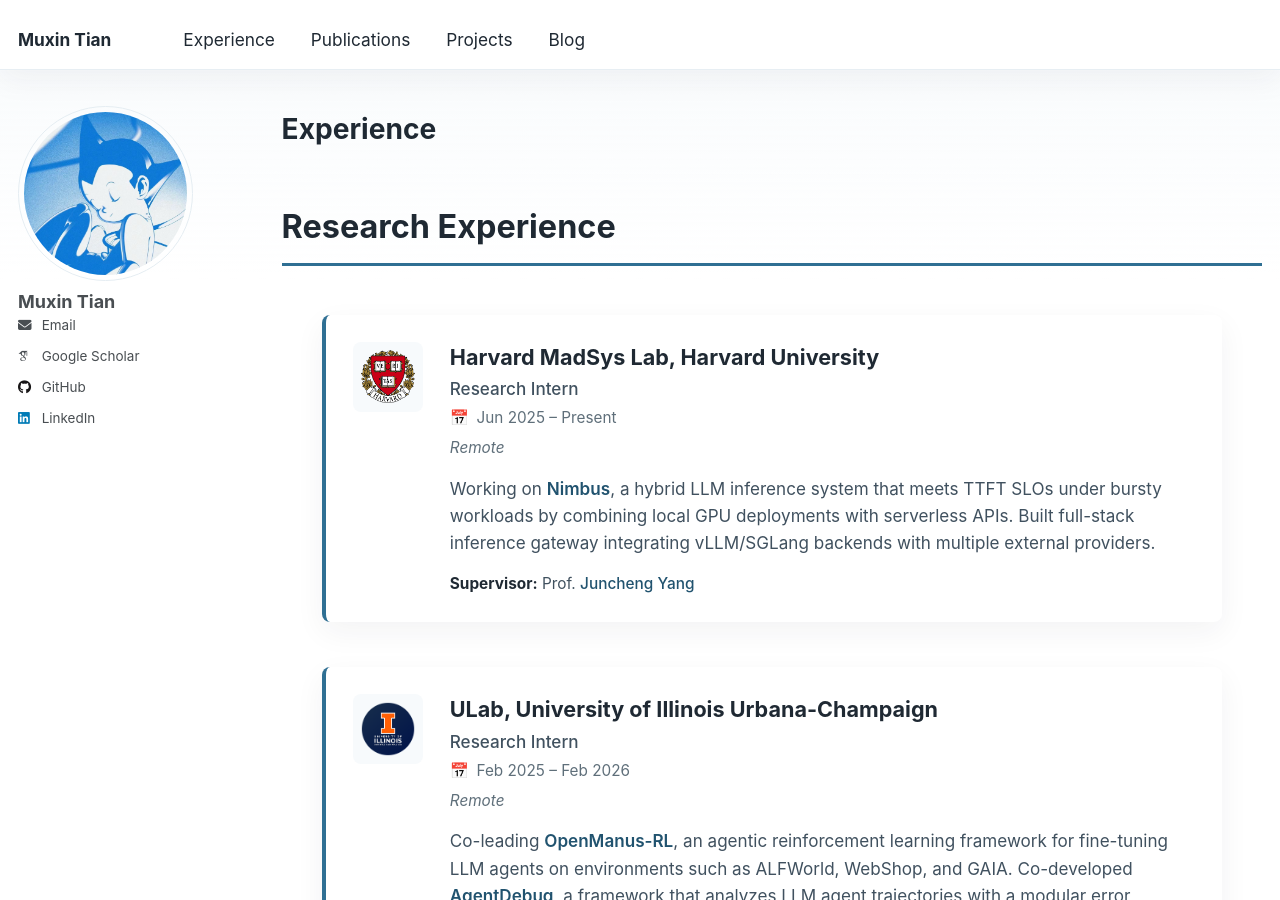
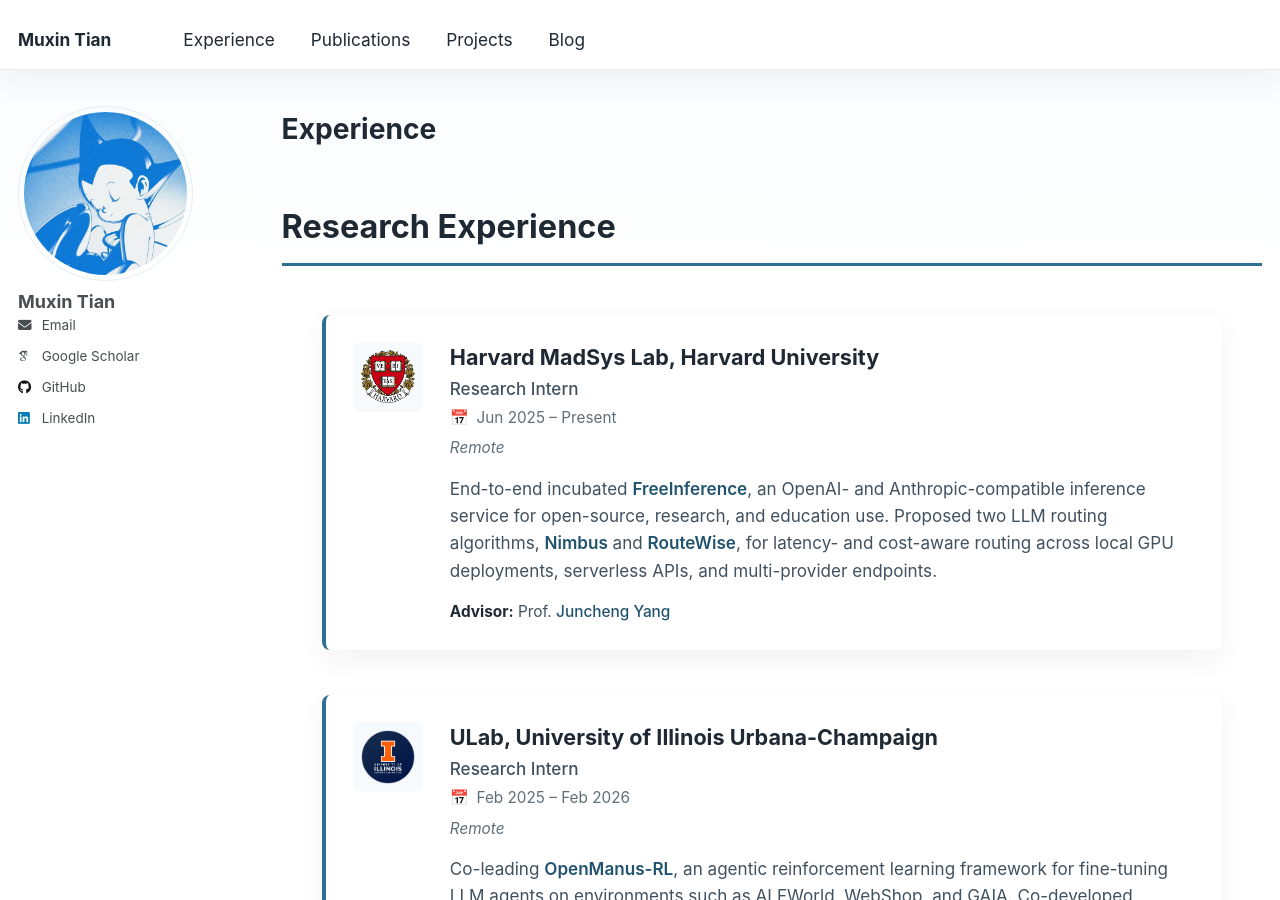
Before and after one commit to realtmxi/realtmxi.github.io, a Jekyll site: the page built from _pages/research.md, in a window 1280 px wide and 900 px high. Built offline with Jekyll 4.4.1, drawn with Linux system fonts in a browser that asks for light colours; some web fonts are replaced; some of the changed text lies outside the part shown.

Commit message:
Update experience entries

```diff
--- a/_pages/research.md
+++ b/_pages/research.md
@@ -301,10 +301,10 @@
     </div>
     <div class="research-content">
       <div class="research-description">
-        Working on <span class="project-name"><a href="https://github.com/HarvardSys/hybridInference" target="_blank">Nimbus</a></span>, a hybrid LLM inference system that meets TTFT SLOs under bursty workloads by combining local GPU deployments with serverless APIs. Built full-stack inference gateway integrating vLLM/SGLang backends with multiple external providers.
+        End-to-end incubated <span class="project-name"><a href="https://freeinference.org/" target="_blank" rel="noopener noreferrer">FreeInference</a></span>, an OpenAI- and Anthropic-compatible inference service for open-source, research, and education use. Proposed two LLM routing algorithms, <span class="project-name"><a href="https://github.com/HarvardSys/hybridInference" target="_blank">Nimbus</a></span> and <span class="project-name"><a href="https://github.com/HarvardMadSys/RouteWise" target="_blank" rel="noopener noreferrer">RouteWise</a></span>, for latency- and cost-aware routing across local GPU deployments, serverless APIs, and multi-provider endpoints.
       </div>
       <div class="advisor-info">
-        <strong>Supervisor:</strong> Prof. <a href="https://junchengyang.com/">Juncheng Yang</a>
+        <strong>Advisor:</strong> Prof. <a href="https://junchengyang.com/">Juncheng Yang</a>
       </div>
     </div>
   </div>
@@ -383,7 +383,6 @@
 
 <div class="research-container">
 
-<!--
 <div class="research-entry">
   <div class="research-logo">
     <img src="/images/logos/03_Tencent_English-logo.avif" alt="Tencent" loading="lazy" decoding="async">
@@ -391,18 +390,12 @@
   <div class="research-body">
     <div class="research-header">
       <div class="research-title">Tencent</div>
-      <div class="research-role">Senior Research Engineer</div>
-      <div class="research-meta">Jan 2026 – Present</div>
+      <div class="research-role">Senior Researcher</div>
+      <div class="research-meta">Jul 2026 – Present</div>
       <div class="research-location">Beijing, China</div>
-    </div>
-    <div class="research-content">
-      <div class="research-description">
-
-      </div>
     </div>
   </div>
 </div>
--->
 
 <div class="research-entry">
   <div class="research-logo">
```
